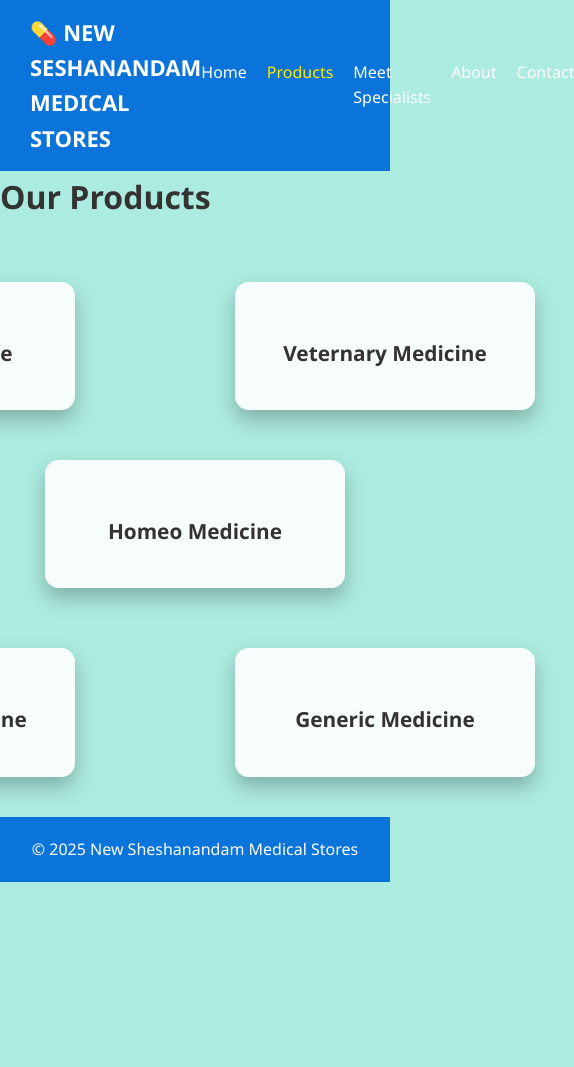
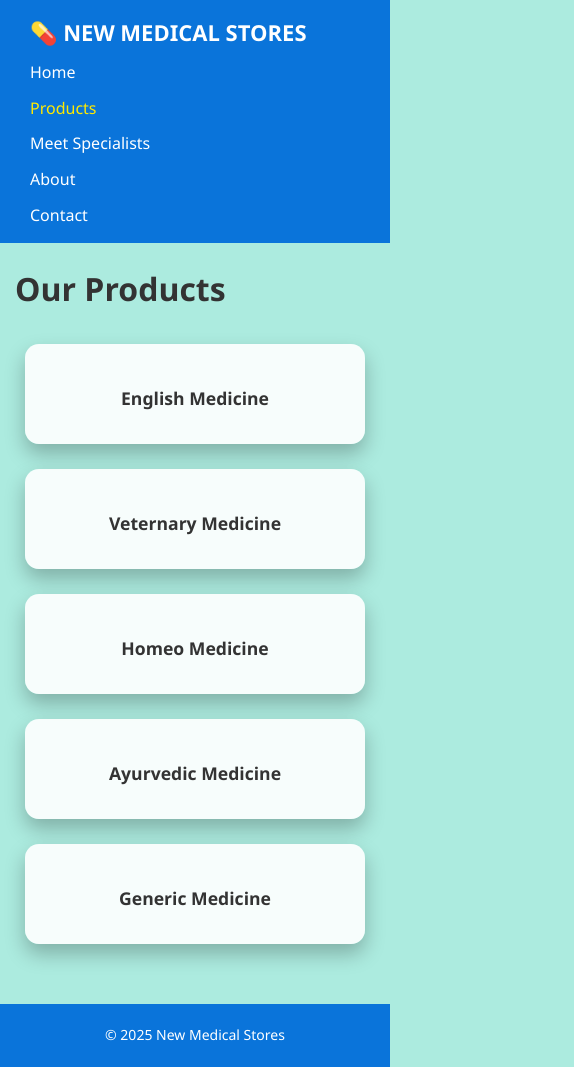
Before and after one commit to UserNaidu/new-sheshanandam-medical-stores, a plain HTML site: page products.html in a window 390 px wide. Shown: the whole page, 574 px wide, since content can reach past the window. Before the commit the page ends 882 px from the top, so only its background shows below. Drawn offline with Linux system fonts and the light colour scheme.

Commit message:
new changes

```diff
--- a/assets/css/style.css
+++ b/assets/css/style.css
@@ -392,3 +392,137 @@ body.meet-specialists main.container {
   background-color: rgba(71, 198, 105, 0.21); /* light medical blue */
 
 }
+@media (max-width: 768px) {
+
+  /* Navbar */
+  .nav {
+    flex-direction: column;
+    align-items: flex-start;
+  }
+
+  .nav-links {
+    flex-direction: column;
+    width: 100%;
+    gap: 10px;
+    margin-top: 10px;
+  }
+
+  /* Hero */
+  .hero {
+    padding: 60px 15px;
+  }
+
+  .hero h1 {
+    font-size: 26px;
+  }
+
+  .hero p {
+    font-size: 15px;
+  }
+
+  /* Features */
+  .feature-cards {
+    flex-direction: column;
+    align-items: center;
+  }
+
+  /* Product Grid FIX */
+  .product-grid {
+    grid-template-columns: 1fr;
+    gap: 30px;
+    margin-top: 30px;
+  }
+
+  .product-card {
+    width: 100%;
+    max-width: 320px;
+  }
+
+  /* Remove manual positioning */
+  .product-card:nth-child(1),
+  .product-card:nth-child(2),
+  .product-card:nth-child(3),
+  .product-card:nth-child(4),
+  .product-card:nth-child(5) {
+    grid-column: auto;
+    grid-row: auto;
+    margin-top: 0;
+  }
+
+  /* About & Contact */
+  .about-container,
+  .contact-container {
+    flex-direction: column;
+    padding: 40px 20px;
+    gap: 30px;
+  }
+
+  /* Map FIX */
+  .map iframe {
+    width: 100%;
+    height: 280px;
+  }
+}
+@media (max-width: 480px) {
+
+  .hero h1 {
+    font-size: 22px;
+  }
+
+  .btn,
+  .btn-outline {
+    font-size: 14px;
+    padding: 10px 18px;
+  }
+
+  footer {
+    font-size: 14px;
+  }
+}
+@media (max-width: 768px) {
+
+  /* Products container */
+  body.products-page main.container {
+    padding: 20px 15px;
+  }
+
+  /* Product grid – force single column */
+  .product-grid {
+    display: grid;
+    grid-template-columns: 1fr !important;
+    gap: 25px;
+    margin-top: 30px;
+  }
+
+  /* Reset desktop positioning */
+  .product-card {
+    width: 100% !important;
+    max-width: 340px;
+    margin: 0 auto;
+  }
+
+  .product-card:nth-child(1),
+  .product-card:nth-child(2),
+  .product-card:nth-child(3),
+  .product-card:nth-child(4),
+  .product-card:nth-child(5) {
+    grid-column: auto !important;
+    grid-row: auto !important;
+    margin-top: 0 !important;
+  }
+
+  /* Product image fix */
+  .product-card img {
+    height: 180px;
+  }
+}
+@media (max-width: 480px) {
+
+  .product-card {
+    padding: 25px;
+  }
+
+  .product-card h3 {
+    font-size: 1.1rem;
+  }
+}
--- a/products.html
+++ b/products.html
@@ -3,13 +3,13 @@
 <head>
   <meta charset="UTF-8">
   <meta name="viewport" content="width=device-width, initial-scale=1.0">
-  <title>Products - NEW SESHANANDAM MEDICAL STORES</title>
+  <title>Products - NEW  MEDICAL STORES</title>
   <link rel="stylesheet" href="assets/css/style.css">
 </head>
 <body class="products-page">
   <header>
     <nav class="nav">
-      <div class="brand"><span>💊</span> NEW SESHANANDAM MEDICAL STORES</div>
+      <div class="brand"><span>💊</span> NEW  MEDICAL STORES</div>
       <ul class="nav-links">
         <li><a href="index.html">Home</a></li>
         <li><a class="active" href="products.html">Products</a></li>
@@ -26,7 +26,7 @@
   </main>
 
   <footer>
-    <p>© 2025 New Sheshanandam Medical Stores</p>
+    <p>© 2025 New  Medical Stores</p>
   </footer>
 
   <script src="assets/js/script.js"></script>
```
Also changed, not shown: about.html (+6 -6 lines), contact.html (+4 -4 lines), index.html (+3 -3 lines), meetspecialists.html (+6 -6 lines).
